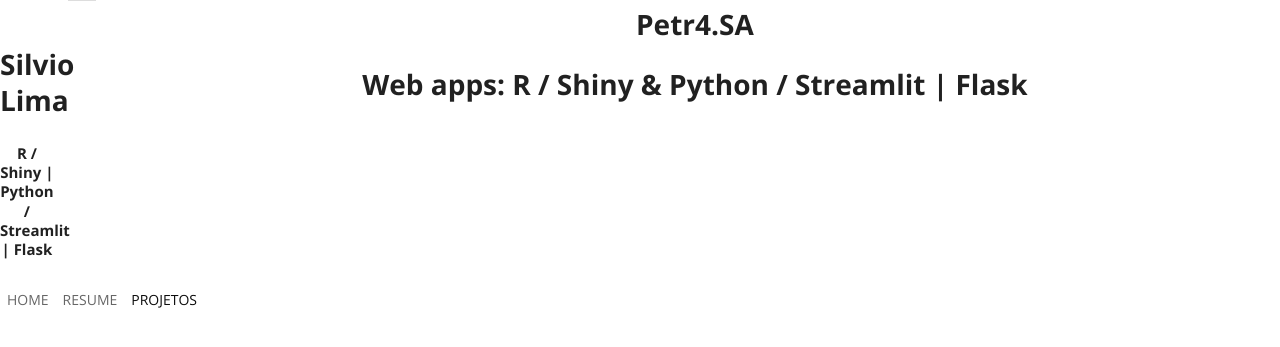
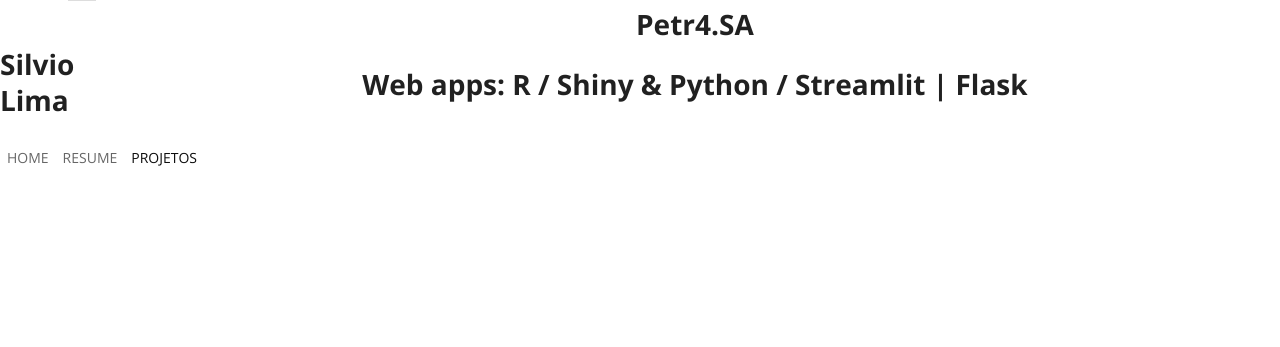
Before and after one commit to silviolima07/silviolima07_bkp.github.io, a Jekyll site: the page built from projects/petr.md, in a window 1280 px wide. Shown: the top 347 px of the page. Built offline with Jekyll 4.4.1, drawn with Linux system fonts in a browser that asks for light colours.

Commit message:
Subtitulo

```diff
--- a/_includes/menubar.html
+++ b/_includes/menubar.html
@@ -11,7 +11,7 @@
         <a href="{{ site.baseurl }}/">
           <h1 class="ui header">Silvio Lima</h1>
         </a>
-        <h4>R / Shiny | Python / Streamlit | Flask</h4>
+        <!--<h4>R / Shiny | Python / Streamlit | Flask</h4>-->
       <!--</div>-->
       <!-- <div style="margin-top: 20px" class="ui text container">
         <<h4>{{ page.title }}</h4>-->
```
